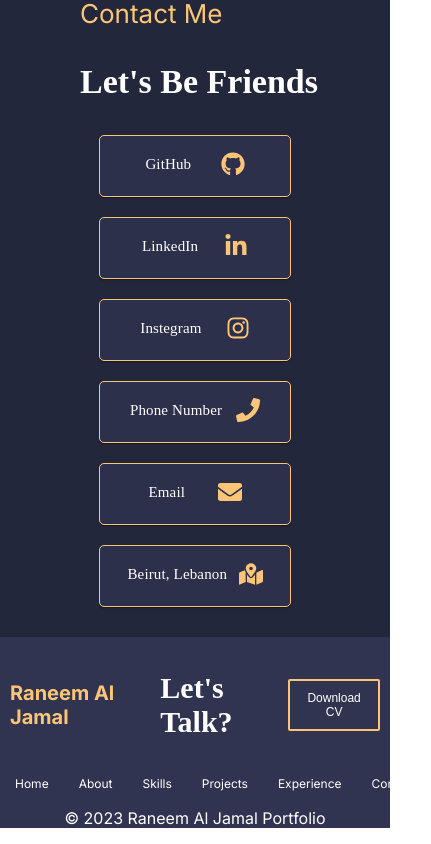
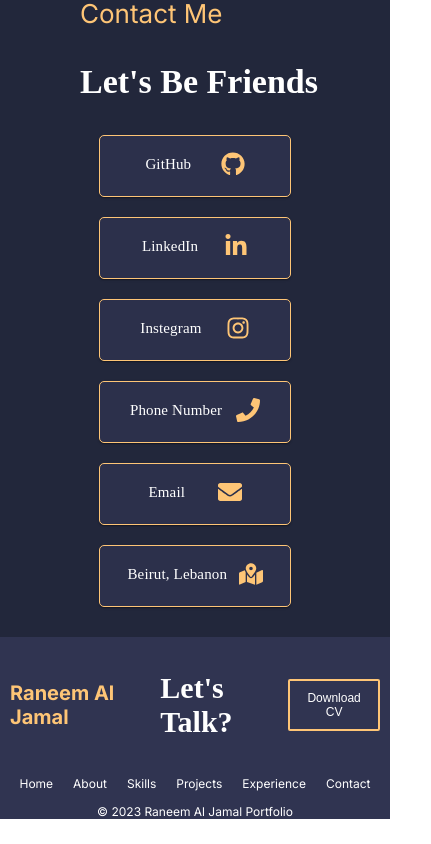
Before and after one commit to raneem13j/Personal-Portfolio-Next-js, a Next.js app: page / in a window 390 px wide. Shown: the part 4772-5616 px from the top of the page, 431 px wide, since content can reach past the window. Built offline with nearby package versions, Linux system fonts and the light colour scheme.

Commit message:
six commit

```diff
--- a/src/app/globals.css
+++ b/src/app/globals.css
@@ -603,6 +603,9 @@ body{
     font-size: 20px;
     color: #fec576 ;
   }
+  .footer-text1{
+  font-size: 12px;
+  }
   .footer-container-link{
     padding: 0;
   }
@@ -610,7 +613,7 @@ body{
     text-decoration: none;
     color:white;
     font-size: 12px;
-    padding: 15px;
+    padding: 10px;
    }
   .singleproject-image{
     width:300px;
@@ -620,7 +623,7 @@ body{
     padding-left: 30px;
   }
   .main-singleproject-container-title p{
-    font-size: 26px;
+    font-size: 22px;
     padding-left: 30px;
   }
 }
```
